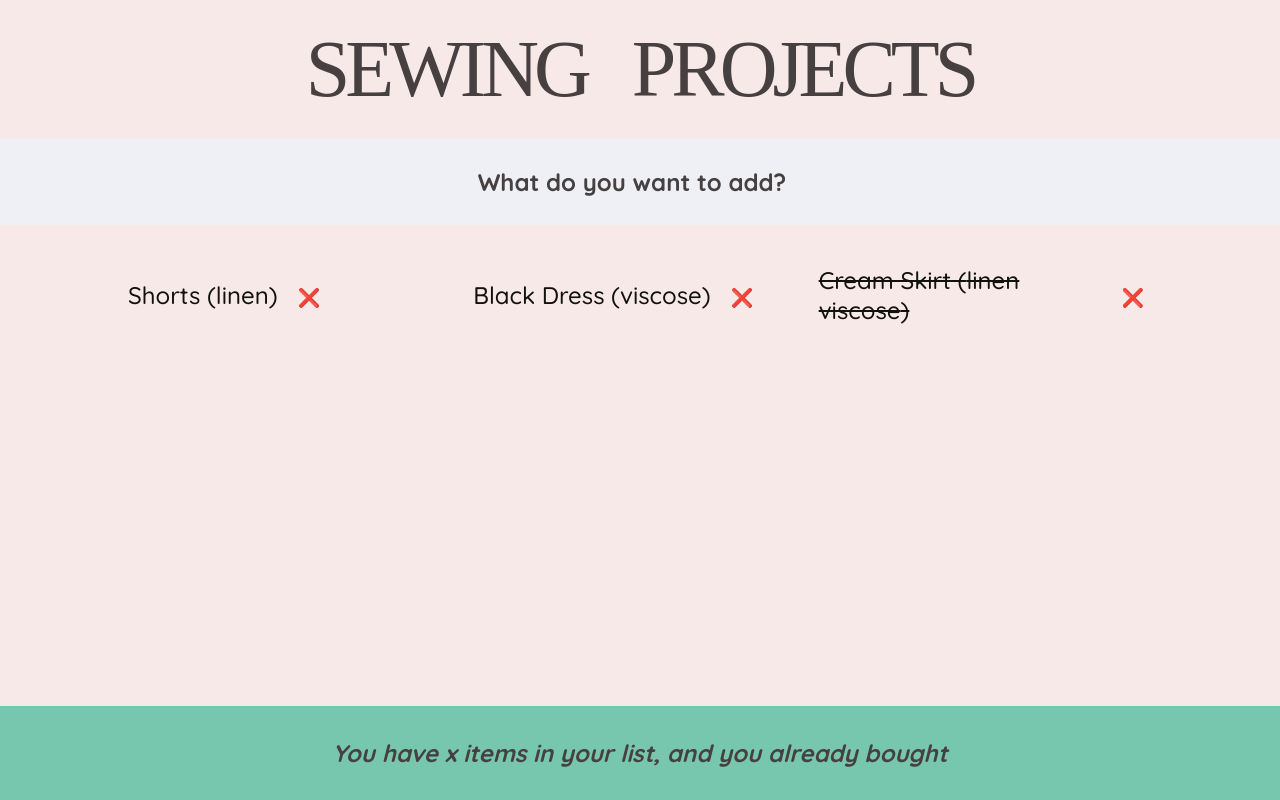
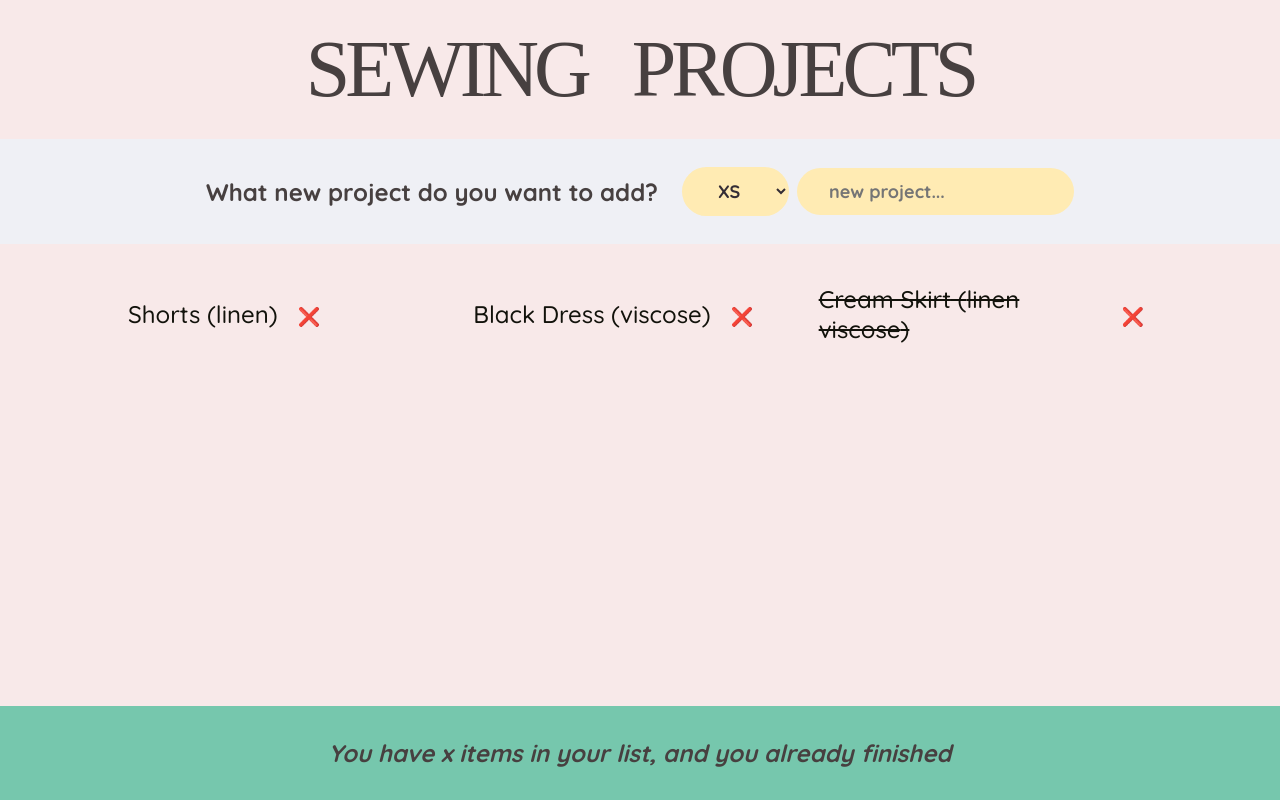
Before and after one commit to leah-massey/Creative-Project-Planner, a React (Create React App) app: page / in a window 1280 px wide. Built offline with nearby package versions, Linux system fonts and the light colour scheme.

Commit message:
Form created for submitting new projects with drop-down for selecting project size.

```diff
--- a/src/App.js
+++ b/src/App.js
@@ -3,6 +3,7 @@ const initialProjects = [
     id: 1,
     garment: "Shorts",
     fabric: "linen",
+    projectSize: "M",
     started: false,
     completed: false,
   },
@@ -10,6 +11,7 @@ const initialProjects = [
     id: 2,
     garment: "Black Dress",
     fabric: "viscose",
+    projectSize: "L",
     started: false,
     completed: false,
   },
@@ -18,6 +20,7 @@ const initialProjects = [
     id: 3,
     garment: "Cream Skirt",
     fabric: "linen viscose",
+    projectSize: "L",
     started: true,
     completed: true,
   },
@@ -40,9 +43,17 @@ function Logo() {
 
 function Form() {
   return (
-    <div className="add-form">
-      <h3>What do you want to add? </h3>
-    </div>
+    <form className="add-form">
+      <h3>What new project do you want to add? </h3>
+      <select>
+        {["XS", "S", "M", "L"].map((size) => (
+          <option value={size} key={size}>
+            {size}
+          </option>
+        ))}
+      </select>
+      <input type="text" placeholder="new project..." />
+    </form>
   );
 }
 function ProjectList() {
@@ -72,7 +83,7 @@ function Stats() {
   return (
     <em>
       <footer className="stats">
-        You have x items in your list, and you already bought{" "}
+        You have x items in your list, and you already finished{" "}
       </footer>
     </em>
   );
--- a/src/index.css
+++ b/src/index.css
@@ -55,7 +55,7 @@ button,
 select,
 input {
   background-color: #ffebb3;
-  color: #f1bff4;
+  color: #342d35;
   font-family: inherit;
   border: none;
   border-radius: 10rem;
```
